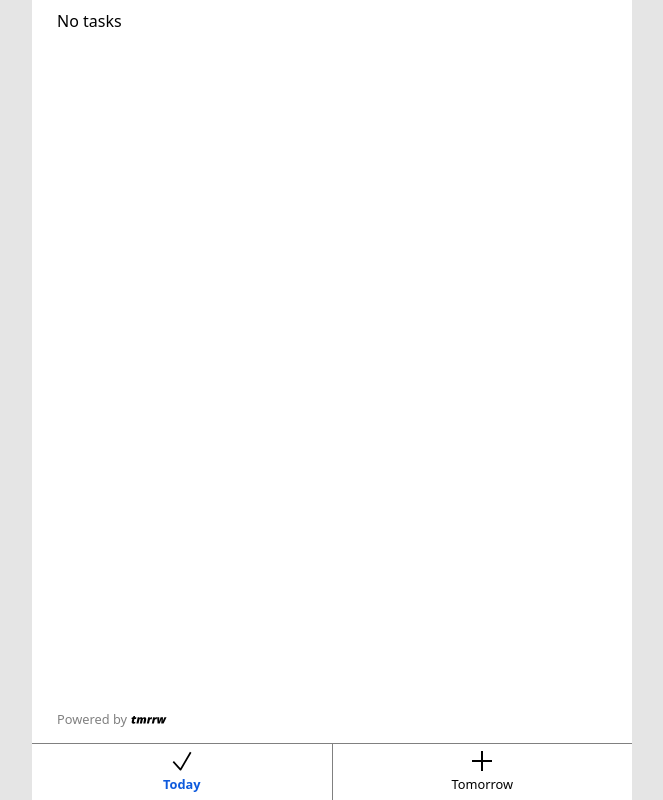
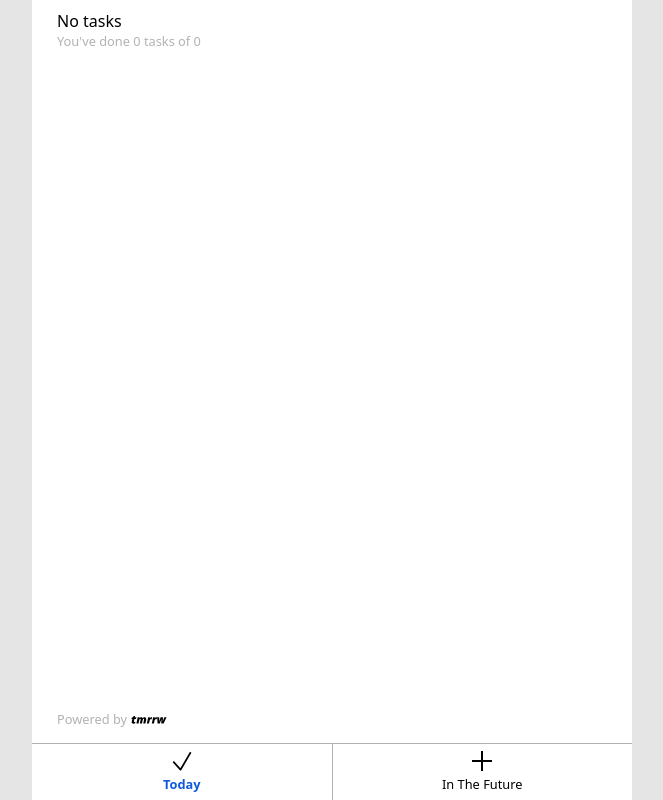
Before and after one commit to tmrrw-team/tmrrw, a Vue app: page / in a window 1280 px wide. Shown: the whole page, without its empty margins (308-971 px from the left). Built offline with nearby package versions, Linux system fonts and the light colour scheme.

Commit message:
Cleaned up

```diff
--- a/src/App.vue
+++ b/src/App.vue
@@ -20,6 +20,8 @@ export default {
   --accent-color: #0E5ADD;
   --background-color: #FFFFFF;
   --text-color: #000000;
+  --additional-text-color: #B2B2B2;
+  --border-color: #B2B2B2;
 }
 
 @media (prefers-color-scheme: dark) {
--- a/src/modules/common/components/CheckableTaskList.vue
+++ b/src/modules/common/components/CheckableTaskList.vue
@@ -41,7 +41,7 @@ ul {
 }
 
 li {
-  margin: 5px 0;
+  margin: 10px 0;
 }
 
 .no-tasks {
--- a/src/modules/common/components/EditableTaskList.vue
+++ b/src/modules/common/components/EditableTaskList.vue
@@ -10,7 +10,6 @@
     </ul>
 
     <TmButtonInputForm
-      class="add-task-form"
       action-text="Add task"
       @submit="$emit('add-task', $event)"
     />
@@ -51,6 +50,6 @@ ul {
 }
 
 li {
-  margin: 5px 0;
+  margin: 10px 0;
 }
 </style>
--- a/src/modules/layout/components/AppLayout.vue
+++ b/src/modules/layout/components/AppLayout.vue
@@ -80,7 +80,7 @@ main {
 }
 
 .powered-by {
-  color: gray;
+  color: var(--additional-text-color);
   font-size: 0.8rem;
   padding: 15px 25px;
 }
--- a/src/modules/layout/components/AppNav.vue
+++ b/src/modules/layout/components/AppNav.vue
@@ -19,39 +19,17 @@
         <img src="../assets/tomorrow.svg" alt="Checkbox" width="20" height="20">
       </div>
       <div>
-        Tomorrow
+        In The Future
       </div>
     </router-link>
   </nav>
 </template>
 
-<script>
-export default {
-  setup() {
-    const navData = [
-      {
-        to: { name: 'home' },
-        text: `Today`,
-      },
-      {
-        to: { name: 'tomorrow' },
-        text: 'Tomorrow',
-      },
-    ];
-
-    return {
-      navData,
-    };
-  },
-
-}
-</script>
-
 <style lang="scss" scoped>
 .app-nav {
   display: flex;
   width: 100%;
-  border-top: 1px solid gray;
+  border-top: 1px solid var(--border-color);
 
   .nav-item {
     display: block;
@@ -60,11 +38,11 @@ export default {
     font-size: 0.8rem;
     width: 50%;
     outline: none;
-    color: black;
+    color: var(--text-color);
     text-decoration: none;
 
     &:first-child {
-      border-right: 1px solid gray;
+      border-right: 1px solid var(--border-color);
     }
   }
 
--- a/src/modules/today/components/TodayTasks.vue
+++ b/src/modules/today/components/TodayTasks.vue
@@ -4,6 +4,9 @@
       :data="todayTasks"
       @toggle-check="toggleCheck"
     />
+    <div class="resume">
+      You've done {{todayTasks.filter((task) => task.done === true).length}} tasks of {{todayTasks.length}}
+    </div>
   </div>
 </template>
 
@@ -28,9 +31,16 @@ export default {
 
     return {
       todayTasks,
-      toggleCheck,
+      toggleCheck
     }
   }
 
 }
 </script>
+
+<style lang="scss" scoped>
+.resume {
+  color: var(--additional-text-color);
+  font-size: 0.8rem;
+}
+</style>
--- a/src/modules/ui-kit/components/TmButton.vue
+++ /dev/null
@@ -1,37 +0,0 @@
-<template>
-  <button
-    class="tm-button"
-    :class="{ 'text': text }"
-    @click="$emit('click', $event)"
-  >
-    <slot />
-  </button>
-</template>
-
-<script>
-export default {
-  props: {
-    text: {
-      type: Boolean,
-    }
-  }
-
-}
-</script>
-
-<style lang="scss" scoped>
-.tm-button {
-  font-size: 0.9rem;
-  background: none;
-  color: var(--accent-color);
-  border: none;
-  padding: 15px 5px;
-  cursor: pointer;
-}
-
-.text {
-  background: none;
-  color: var(--accent-color);
-  text-decoration: underline;
-}
-</style>
--- a/src/modules/ui-kit/components/TmButtonInputForm.vue
+++ b/src/modules/ui-kit/components/TmButtonInputForm.vue
@@ -83,10 +83,11 @@ export default {
 <style lang="scss" scoped>
 form {
   display: flex;
+  width: 100%;
 }
 
 button {
-  color: #B2B2B2;
+  color: var(--additional-text-color);
   background: none;
   border: none;
   cursor: pointer;
--- a/src/modules/ui-kit/components/TmCheckbox.vue
+++ b/src/modules/ui-kit/components/TmCheckbox.vue
@@ -26,6 +26,7 @@ export default {
 .tm-checkbox {
   cursor: pointer;
   display: flex;
+  align-items: self-start;
 }
 
 .text {
--- a/src/modules/ui-kit/index.js
+++ b/src/modules/ui-kit/index.js
@@ -1,3 +1,2 @@
 export { default as TmCheckbox } from './components/TmCheckbox';
-export { default as TmButton } from './components/TmButton';
 export { default as TmButtonInputForm } from './components/TmButtonInputForm';
```
